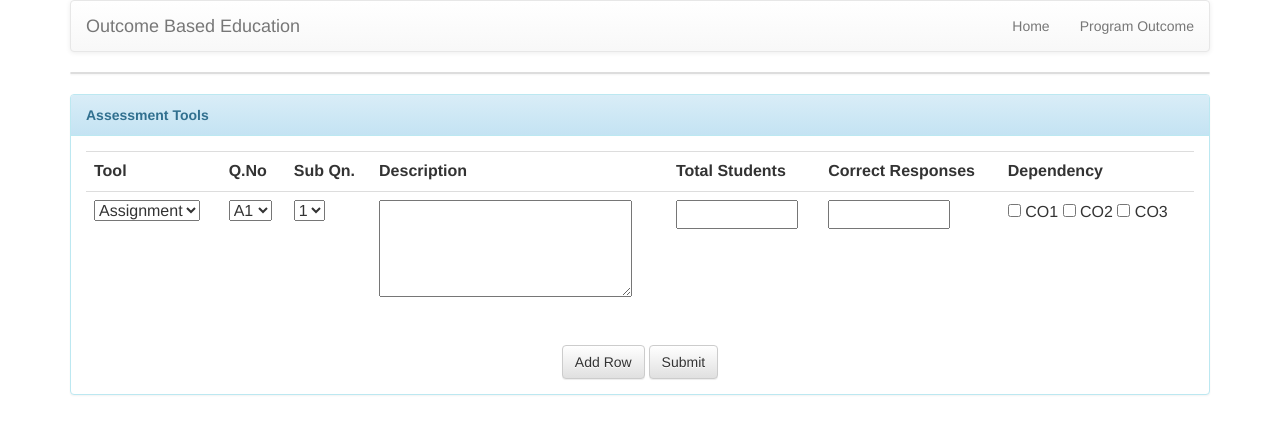
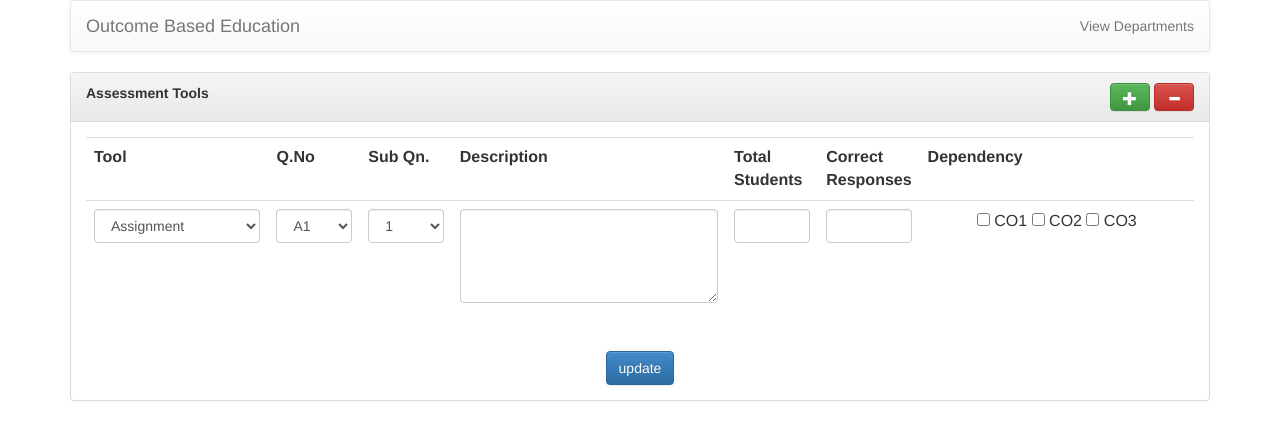
Before and after one commit to maswin/OBE, a PHP site: page /obe/COAssess.php in a window 1280 px wide. Shown: the top 440 px of the page. Run offline with PHP 8.4, Linux system fonts and the light colour scheme.

Commit message:
Made the modifications long back, no idea what I modified :p

```diff
--- a/COAssess.php
+++ b/COAssess.php
@@ -27,10 +27,7 @@
 	<body ng-controller="AssessmentController">
 		<div>
 		<div class="container" >
-		<div class="panel panel-default">
 
-        <span class="clearfix"></span>
-      </div>
 
 
 
@@ -40,19 +37,28 @@
 
 
 
-		<div class="panel panel-info">
+		<div class="panel panel-default">
 		  <div class="panel-heading">
 		  <span class="pull-left">
 		  <b>Assessment Tools</b>
 		  </span>
+		  <span class="pull-right">
+			<button type="button" class="btn btn-success" aria-label="Left Align" onclick="addRow('CO_list')">
+				<span class="glyphicon glyphicon-plus aria-hidden="true" ></span>
+			</button>
+			<button type="button" class="btn btn-danger" aria-label="Left Align" onclick="">
+				<span class="glyphicon glyphicon-minus aria-hidden="true" ></span>
+			</button>
+		  </span>
+
 
 		<span class="clearfix"></span>
 		</div>
 
-		 <div class="panel-body">
+		<div class="panel-body">
 
 
-	<table id="CO_list" class="table table-hover">
+	<table id="CO_list" class="table table-hover" style="text-align:center;content-align:centers">
 	<tr>
 	<th>Tool</th>
 	<th>Q.No</th>
@@ -62,42 +68,42 @@
         <th>Correct Responses</th>
         <th>Dependency</th>
         <tr>
-		<td>
-		<select name="tool">
+		<td class="col-md-2">
+		<select name="tool" class="form-control">
 		<option value="assign">Assignment</option>
 		<option value="int">CAT</option>
 		<option value="project">Project</option>
 		</select>
 		</td>
-		<td>
-		<select name="que">
+		<td class="col-md-1">
+		<select name="que" class="form-control">
 		<option value="a1">A1</option>
 		<option value="b1">B1</option>
 		<option value="c1">C1</option>
 		</select>
 		</td>
-		<td>
-		<select name="subque">
+		<td class="col-md-1">
+		<select name="subque" class="form-control">
 		<option value="a11">1</option>
 		<option value="b12">2</option>
 		<option value="c13">3</option>
 		</select>
 		</td>
-		 <td>
-		<textarea rows="4" cols="25" name="descr">
+		 <td class="col-md-3">
+		<textarea rows="4" cols="25" name="descr" class="form-control">
 		</textarea>
 		</td>
-            <td>
-		<input type="text" name="tot" size="10"></input>
+            <td class="col-md-1">
+		<input type="text" name="tot" size="10" class="form-control"></input>
 		</td>
-            <td>
-		<input type="text" name="cor" size="10"></input>
+            <td class="col-md-1">
+		<input type="text" name="cor" size="10" class="form-control"></input>
 		</td>
-            <td>
+            <td class="col-md-3">
 
-                <input type="checkbox"> CO1
-                <input type="checkbox" name="co" value="co2"> CO2
-                <input type="checkbox" name="co" value="co13"> CO3
+                <input type="checkbox" name="co" value="co1" > CO1
+                <input type="checkbox" name="co" value="co2" > CO2
+                <input type="checkbox" name="co" value="co3" > CO3
 
             </td>
 
@@ -110,7 +116,6 @@
             </table>
 <br>
 <center>
-<input class="btn btn-default" type="button" value="Add Row" onclick="addRow('CO_list')">
-<input class="btn btn-default" type="submit"></input>
+<input class="btn btn-primary" type="submit" value="update"></input>
 </center>
 		</form>
--- a/header.php
+++ b/header.php
@@ -46,8 +46,7 @@
 
         <div class="navbar-collapse collapse" id="header-nav-collapse-menu">
           <ul class="navbar-nav nav navbar-right">
-            <li><a href="viewDepartments.php">Home</a></li>
-			<li><a href="selectSubject.php">Program Outcome</a></li>
+            <li><a href="viewDepartments.php">View Departments</a></li>
           </ul>
         </div>
       </div>
--- a/js/angularJSScripts.js
+++ b/js/angularJSScripts.js
@@ -99,7 +99,8 @@ function CourseController($scope) {
 		id.pEdit = false;
 	};
 }
-function programController($scope) {
+function programController($scope,$location) {
+	$scope.arr = $location.search();
 	$scope.Programs = [
 		{id:1, pID:'BE'  , pName:"BE" , pEdit:false , incomplete:false},
 		{id:2, pID:'ME'   , pName:"ME" , pEdit:false , incomplete:false},
@@ -141,6 +142,8 @@ function programController($scope) {
 	}
 	$scope.testEdit = function(id) {
 		//alert(id.dName);
+					alert("hi");
+		alert($scope.arr["dept_name"]);
 		id.incomplete = false;
 		if (id.edit && (!id.pName.length || !id.pID.length)) {
 			id.incomplete = true;
```
Also changed, not shown: viewDepartments.php (+7 -1 lines).
